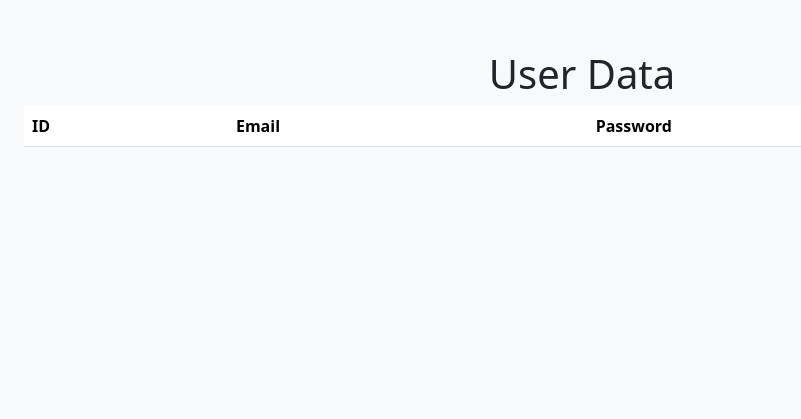
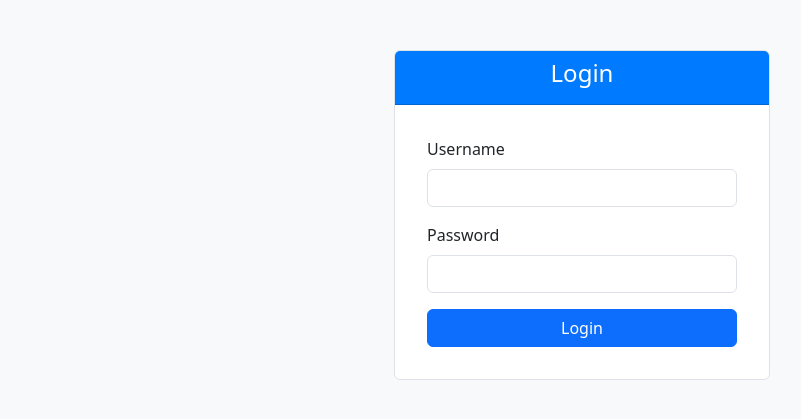
Before and after one commit to KiraSev7/Flask-login-app, a Flask app: page / in a window 1280 px wide. Shown: the top 419 px of the page, without its empty margins (58-859 px from the left). Run offline with Flask 3, Linux system fonts and the light colour scheme; lists and menus that the app fills with data are empty.

Commit message:
Update login.html

```diff
--- a/flask_login_app/templates/login.html
+++ b/flask_login_app/templates/login.html
@@ -1,40 +1,62 @@
+
+
+
 <!DOCTYPE html>
 <html lang="en">
 <head>
     <meta charset="UTF-8">
     <meta name="viewport" content="width=device-width, initial-scale=1.0">
-    <title>Database Content</title>
+    <title>Login</title>
     <link href="https://cdn.jsdelivr.net/npm/bootstrap@5.3.3/dist/css/bootstrap.min.css" rel="stylesheet">
     <style>
         body {
             background-color: #f8f9fa;
         }
         .container {
+            max-width: 400px;
             margin-top: 50px;
+        }
+        .card {
+            border: 1px solid #dee2e6;
+            border-radius: 0.375rem;
+        }
+        .card-header {
+            background-color: #007bff;
+            color: white;
+        }
+        .card-body {
+            padding: 2rem;
+        }
+        .form-control {
+            border-radius: 0.375rem;
         }
     </style>
 </head>
 <body>
     <div class="container">
-        <h1 class="text-center">User Data</h1>
-        <table class="table table-striped">
-            <thead>
-                <tr>
-                    <th>ID</th>
-                    <th>Email</th>
-                    <th>Password</th>
-                </tr>
-            </thead>
-            <tbody>
-                {% for user in users %}
-                <tr>
-                    <td>{{ user.id }}</td>
-                    <td>{{ user.email }}</td>
-                    <td>{{ user.password }}</td>
-                </tr>
-                {% endfor %}
-            </tbody>
-        </table>
+        <div class="card mx-auto">
+            <div class="card-header text-center">
+                <h4>Login</h4>
+            </div>
+            <div class="card-body">
+                {% if error %}
+                    <div class="alert alert-danger" role="alert">
+                        {{ error }}
+                    </div>
+                {% endif %}
+                <form method="post">
+                    <div class="mb-3">
+                        <label for="username" class="form-label">Username</label>
+                        <input type="text" class="form-control" id="username" name="username" required>
+                    </div>
+                    <div class="mb-3">
+                        <label for="password" class="form-label">Password</label>
+                        <input type="password" class="form-control" id="password" name="password" required>
+                    </div>
+                    <button type="submit" class="btn btn-primary w-100">Login</button>
+                </form>
+            </div>
+        </div>
     </div>
 
     <script src="https://cdn.jsdelivr.net/npm/bootstrap@5.3.3/dist/js/bootstrap.bundle.min.js"></script>
```
